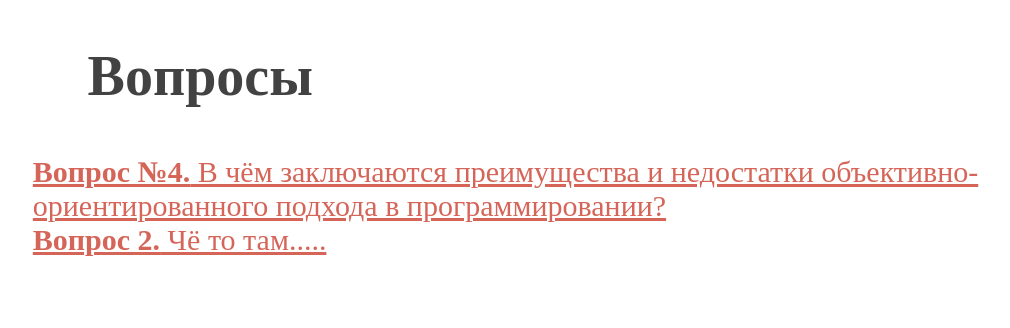
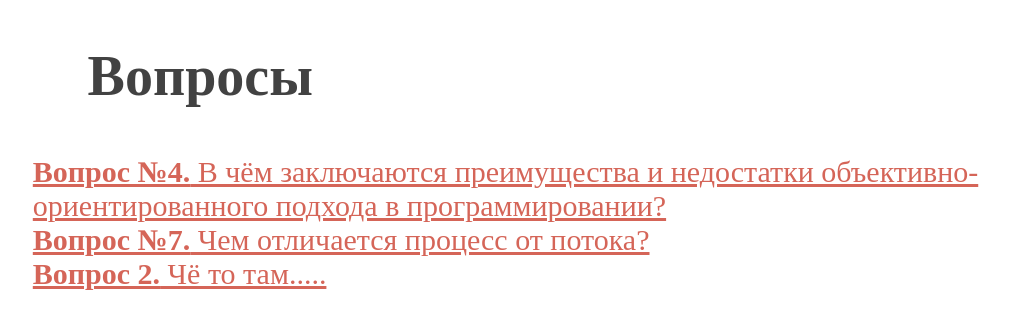
Before and after one commit to Aurelia2304/Aurelia2304.github.io, a plain HTML site: page index.html in a window 1280 px wide. Shown: the whole page, without its empty margins (110-1120 px from the left). Drawn offline with Linux system fonts and the light colour scheme.

Commit message:
Обновлён index.html под вопрос №7

```diff
--- a/index.html
+++ b/index.html
@@ -13,6 +13,10 @@
 		</li>
 
 		<li class="itemList">
+			<a href="task7.html"> <b>Вопрос №7.</b> Чем отличается процесс от потока?</a>
+		</li>
+
+		<li class="itemList">
 			<a href="task2.html"> <b>Вопрос 2.</b> Чё то там.....</a>
 		</li>
 
```
